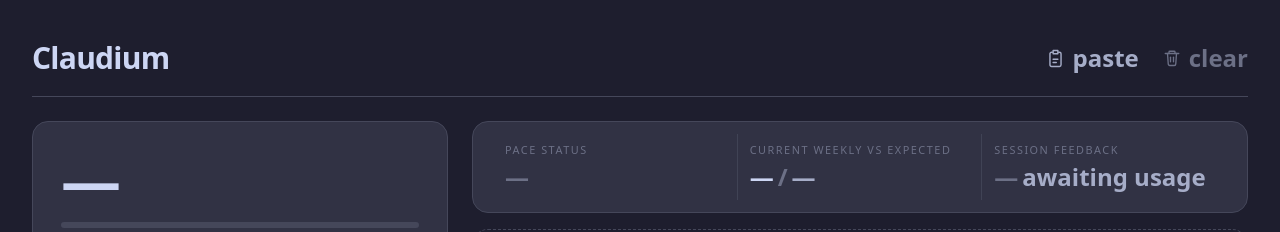
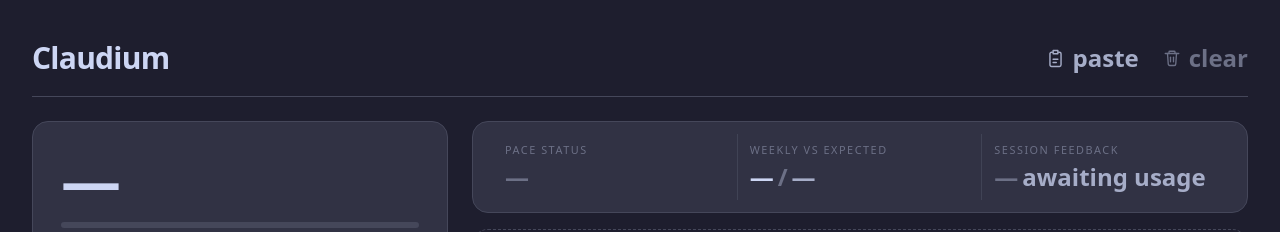
Before and after one commit to yanicells/claude-usage, a Next.js app: page / in a window 1280 px wide. Shown: the top 232 px of the page. Built offline with nearby package versions, Linux system fonts and the light colour scheme.

Commit message:
feat: edit text

```diff
--- a/components/dashboard/feedback-card.tsx
+++ b/components/dashboard/feedback-card.tsx
@@ -63,7 +63,7 @@ export function FeedbackCard({
 
         <div className="border-t border-ctp-surface1/80 px-3 py-2 md:border-t-0">
           <p className="mb-1 text-[0.68rem] tracking-[0.14em] text-ctp-overlay0 uppercase">
-            Current weekly vs expected
+            weekly vs expected
           </p>
           <p className="text-2xl leading-tight font-semibold tabular-nums">
             <span className={actualColor}>
```
